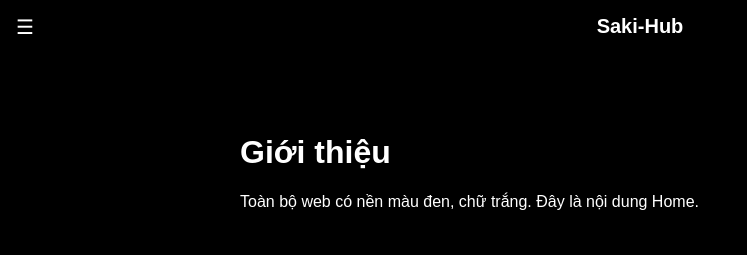
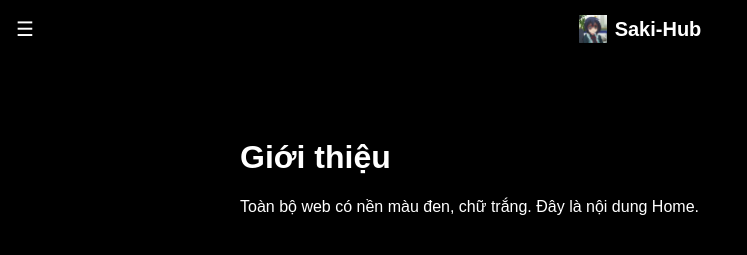
Before and after one commit to sangjoestar1907/mysite, a plain HTML site: page index.html in a window 1280 px wide. Shown: the whole page, without its empty margins (0-747 px from the left). Drawn offline with Linux system fonts and the light colour scheme.

Commit message:
Update index.html

```diff
--- a/index.html
+++ b/index.html
@@ -4,6 +4,10 @@
   <meta charset="UTF-8">
   <meta name="viewport" content="width=device-width, initial-scale=1.0">
   <title>Saki-Hub</title>
+
+  <!-- Logo trên thanh tiêu đề (favicon) -->
+  <link rel="icon" type="image/png" href="logo.png">
+
   <style>
     body {
       margin: 0;
@@ -34,6 +38,13 @@
       background-color: #000;
       padding: 5px 10px;
       transition: color 0.3s ease;
+      display: flex;
+      align-items: center;
+      gap: 8px;
+    }
+
+    .logo img {
+      height: 28px; /* chỉnh to nhỏ tùy ý */
     }
 
     .logo:hover {
@@ -170,7 +181,10 @@
 
 <header>
   <button class="dropbtn" id="menuBtn">☰</button>
-  <div class="logo" id="logo">Saki-Hub</div>
+  <div class="logo" id="logo">
+    <img src="logo.png" alt="Saki-Hub Logo">
+    Saki-Hub
+  </div>
 </header>
 
 <div class="dropdown-content" id="dropdownMenu">
```
